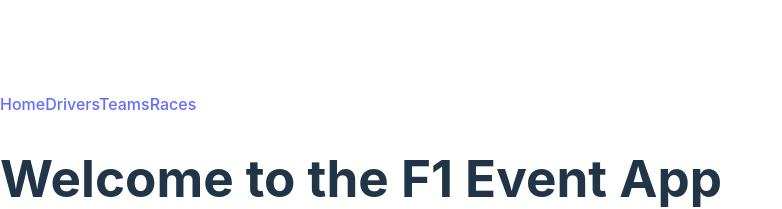
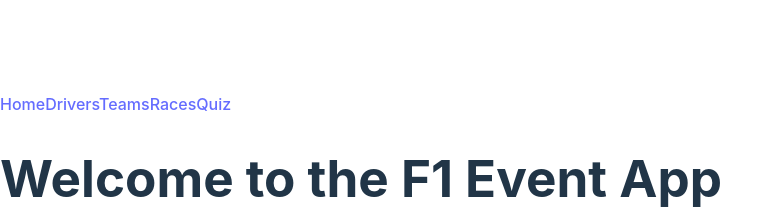
Before and after one commit to mark26reyes/Eksamen-Web-utvikling-H23, a React (Vite) app in the folder f1/: page / in a window 1280 px wide. Shown: the part 214-423 px from the top of the page, without its empty margins (0-782 px from the left). Built offline with nearby package versions, Linux system fonts and the light colour scheme.

Commit message:
addet quiz page

```diff
--- a/f1/src/App.tsx
+++ b/f1/src/App.tsx
@@ -3,6 +3,7 @@ import HomePage from "./pages/HomePage";
 import DriversPage from "./pages/DriversPage";
 import TeamsPage from "./pages/TeamsPage";
 import RacesPage from "./pages/RacesPage";
+import QuizPage from "./pages/QuizPage";
 
 function App() {
   return (
@@ -12,6 +13,8 @@ function App() {
         <Link to="/drivers">Drivers</Link>
         <Link to="/teams">Teams</Link>
         <Link to="/races">Races</Link>
+        <Link to="/quiz">Quiz</Link>
+
         {/* Add other links */}
       </nav>
 
@@ -20,6 +23,7 @@ function App() {
         <Route path="/drivers" element={<DriversPage />} />
         <Route path="/teams" element={<TeamsPage />} />
         <Route path="/races" element={<RacesPage />} />
+        <Route path="/quiz" element={<QuizPage />} />
         {/* Define other routes */}
       </Routes>
     </Router>
```
